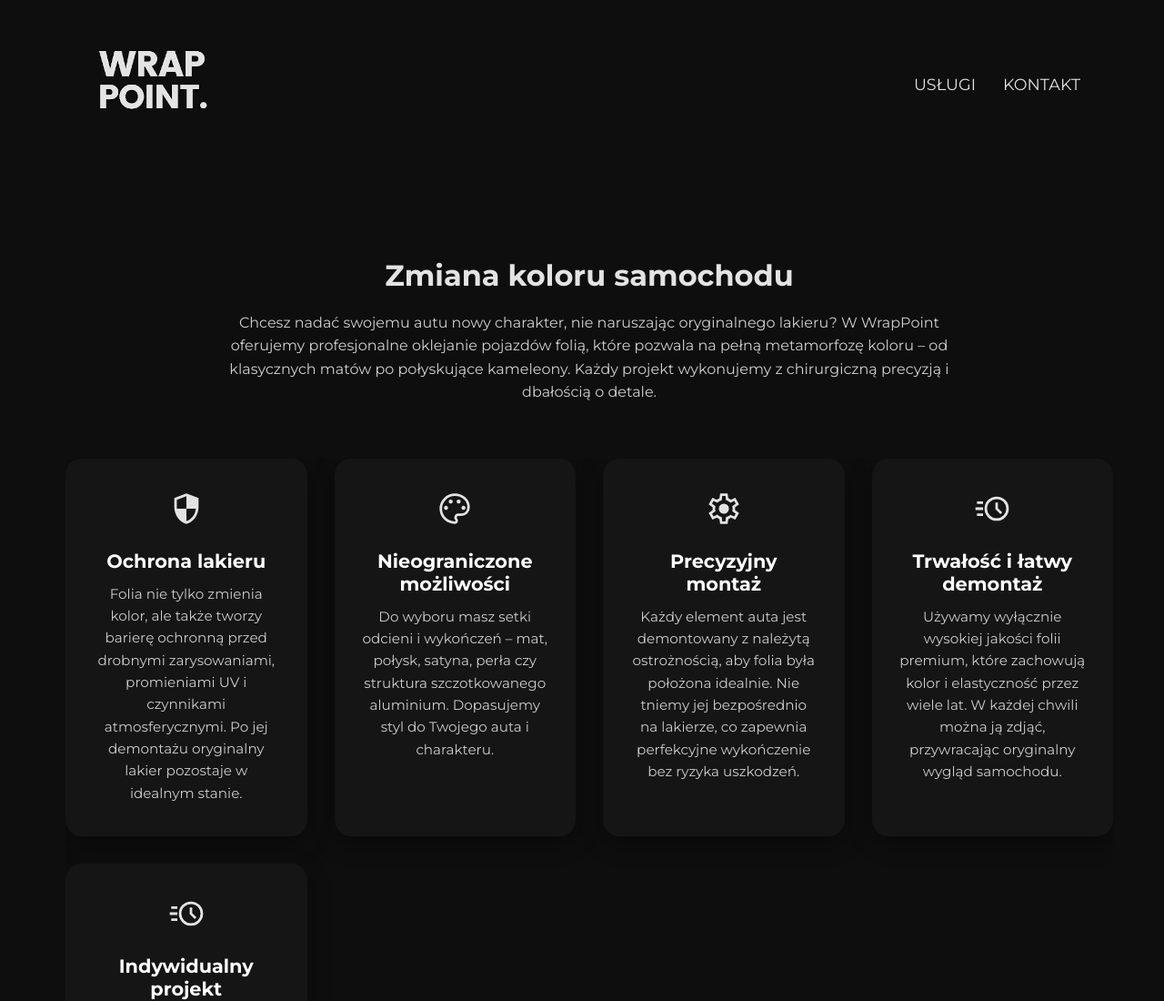
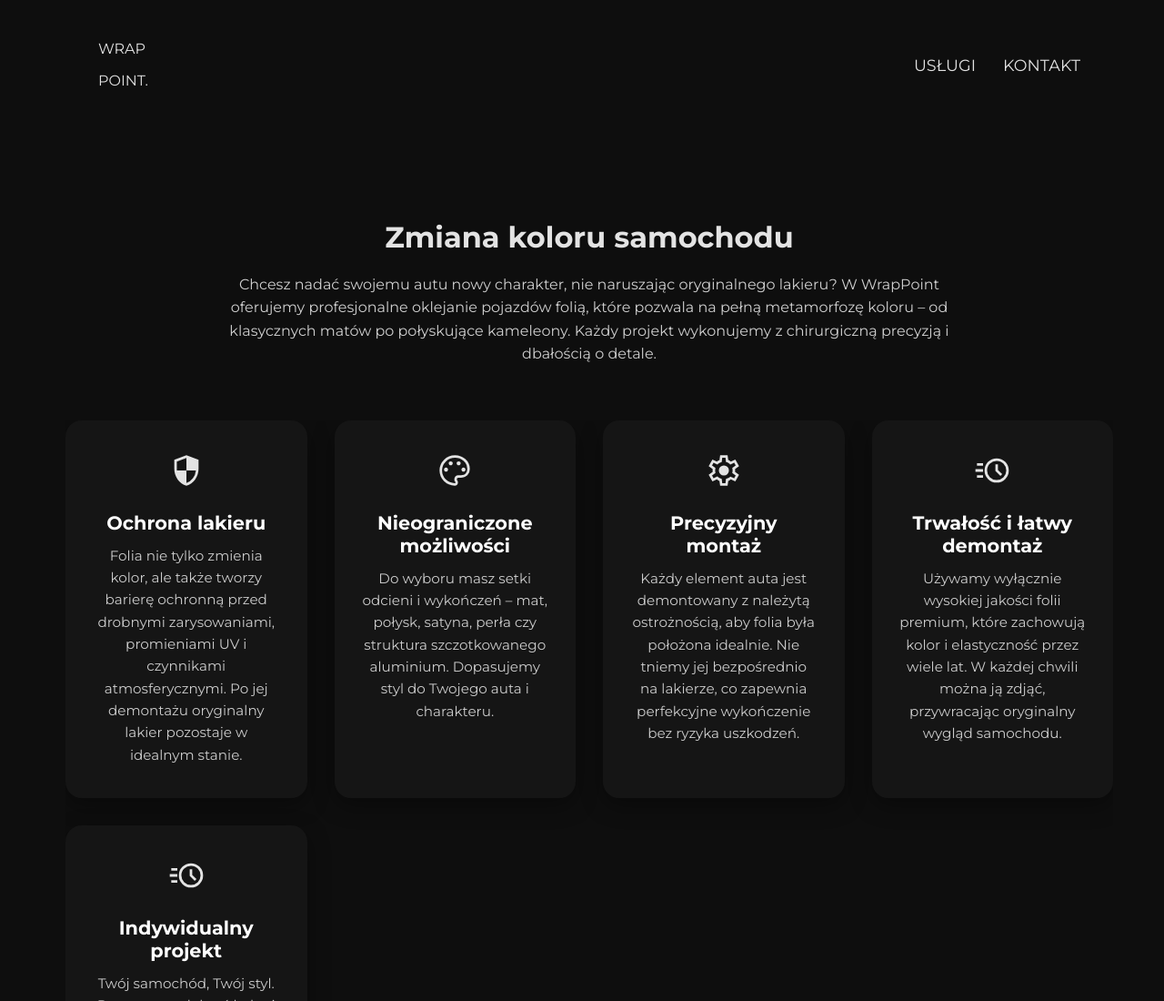
Before and after one commit to LtPECUS/WrapPointTest2, a plain HTML site: page zmiana-koloru.html in a window 1280 px wide. Shown: the top 1100 px of the page at 91% size. Drawn offline with Linux system fonts and the light colour scheme.

Commit message:
zmiana-koloru.html

```diff
--- a/zmiana-koloru.html
+++ b/zmiana-koloru.html
@@ -52,7 +52,7 @@
 
     .feature-item p {
       font-size: 0.95rem;
-      color: #ccc;
+      color: #cccccc;
       line-height: 1.6;
     }
 
@@ -64,19 +64,21 @@
   </style>
 </head>
 <body>
+<a href="index.html" draggable="false">
+ <header  style="overflow: hidden;">
+  <div   style="overflow: hidden;" class="left">
+    <div class="logo" style="overflow: hidden;">
+      <p style="overflow: hidden;">WRAP</p>
+      <p  style="overflow: hidden;" >POINT.</p>
+    </div>
+  </div>
+  </a>
 
-<header>
-  <div class="left">
-    <a href="index.html" class="logo-link">
-      <img id="logo" src="WRAP POINT..png" alt="WrapPoint logo" draggable="false">
-    </a>
-  </div>
   <div class="right">
     <a href="index.html#us">USŁUGI</a>
     <a href="index.html#con">KONTAKT</a>
   </div>
 </header>
-
 <section class="color-wrap-section">
   <h2>Zmiana koloru samochodu</h2>
   <p>
@@ -136,8 +138,8 @@
 </section>
 <div class="before-after-container">
   <div class="before-after-wrapper">
-    <img src="./slider/pexels-mikebirdy-244206.jpg" class="before-img" alt="Przed">
-    <img src="./slider/koncowe-2.jpg" class="after-img" alt="Po">
+    <img src="./slider/pexels-mikebirdy-244206.jpg" class="before-img" alt="Przed" draggable="false">
+    <img src="./slider/koncowe-2.jpg" class="after-img" alt="Po" draggable="false">
     <div class="slider-handle"></div>
     <input type="range" min="0" max="100" value="50" class="slider" id="sliderRange">
   </div>
```
